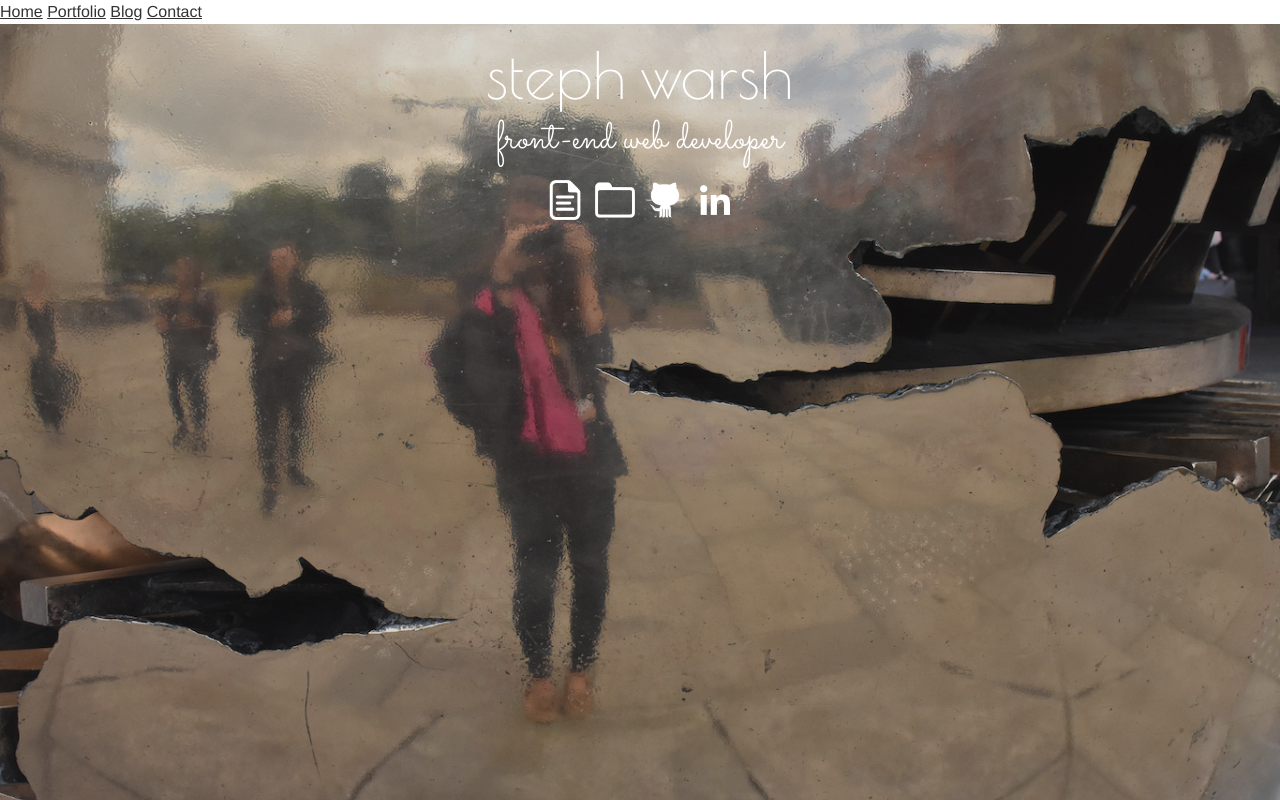
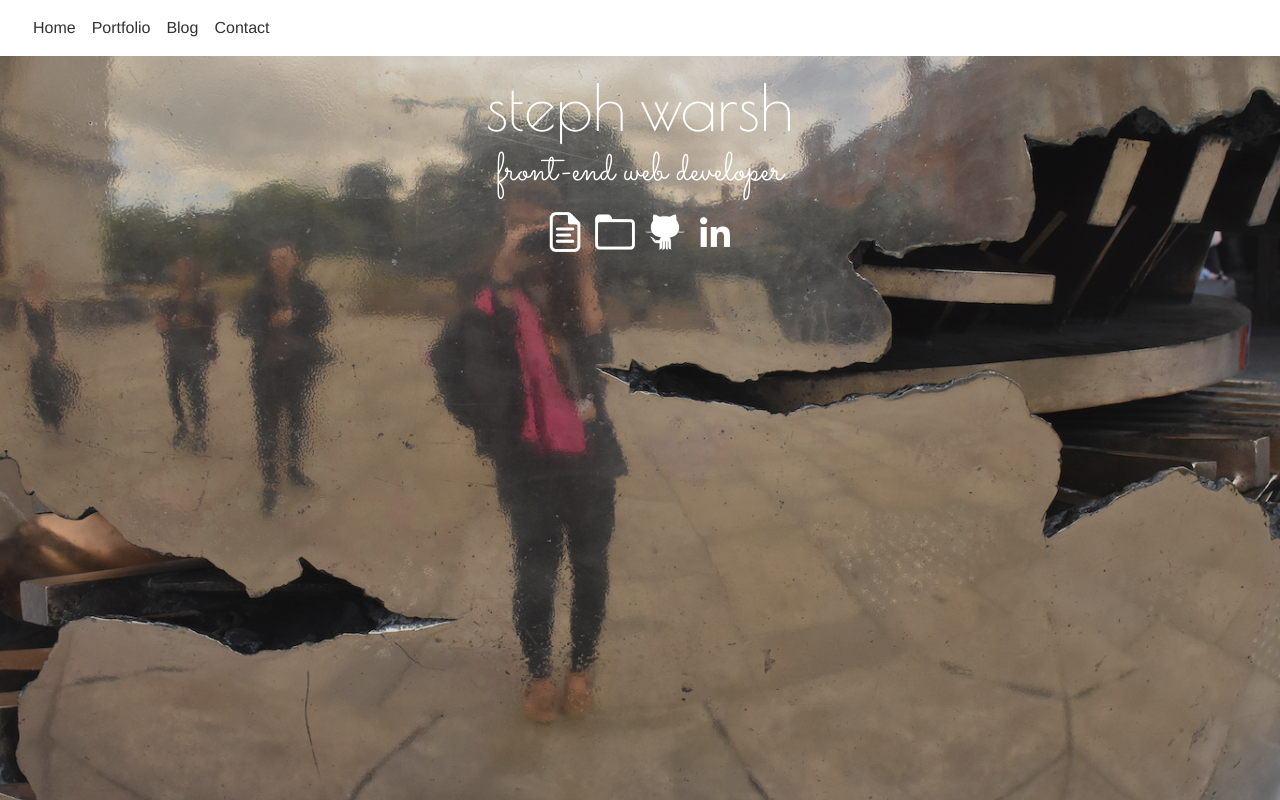
Before and after one commit to smwarsh/stephwarsh1, a React (Create React App) app: page / in a window 1280 px wide. Built offline with nearby package versions, Linux system fonts and the light colour scheme.

Commit message:
Move nav code over from existing HTML5 site

```diff
--- a/src/components/App/App.css
+++ b/src/components/App/App.css
@@ -1,3 +1,44 @@
 main {
   position: relative;
 }
+
+/*
+ *
+ * NAVIGATION
+ *
+ */
+ .navbar {
+  padding: 0;
+  background-color: #fff !important;
+}
+
+.navbar-nav {
+  flex-direction: row;
+  padding-left: 25px;
+}
+
+nav li {
+	display: flex;
+	margin: 0;
+	padding: 16px 8px;
+}
+
+nav .active {
+  font-weight: bold;
+  background-color: #ff8785;
+}
+
+nav a {
+	text-decoration: none;
+	color: #333;
+}
+
+nav a:hover,
+nav a:focus {
+	text-decoration: underline;
+	color: #333;
+}
+
+nav .active a {
+  color: #fff;
+}
--- a/src/components/App/App.js
+++ b/src/components/App/App.js
@@ -11,14 +11,13 @@ import Home from './../Home/Home';
 function App() {
   return (
     <div>
-      <nav>
-        <Link to="/">Home</Link>
-        {' '}
-        <Link to="/portfolio">Portfolio</Link>
-        {' '}
-        <Link to="/blog">Blog</Link>
-        {' '}
-        <Link to="/contact">Contact</Link>
+      <nav className="navbar navbar-expand-md navbar-light bg-light">
+        <ul className="navbar-nav">
+          <li key="0" className="nav-item"><Link to="/">Home</Link></li>
+          <li key="1" className="nav-item"><Link to="/portfolio">Portfolio</Link></li>
+          <li key="2" className="nav-item"><Link to="/blog">Blog</Link></li>
+          <li key="3" className="nav-item"><Link to="/contact">Contact</Link></li>
+        </ul>
       </nav>
 
       <main>
```
